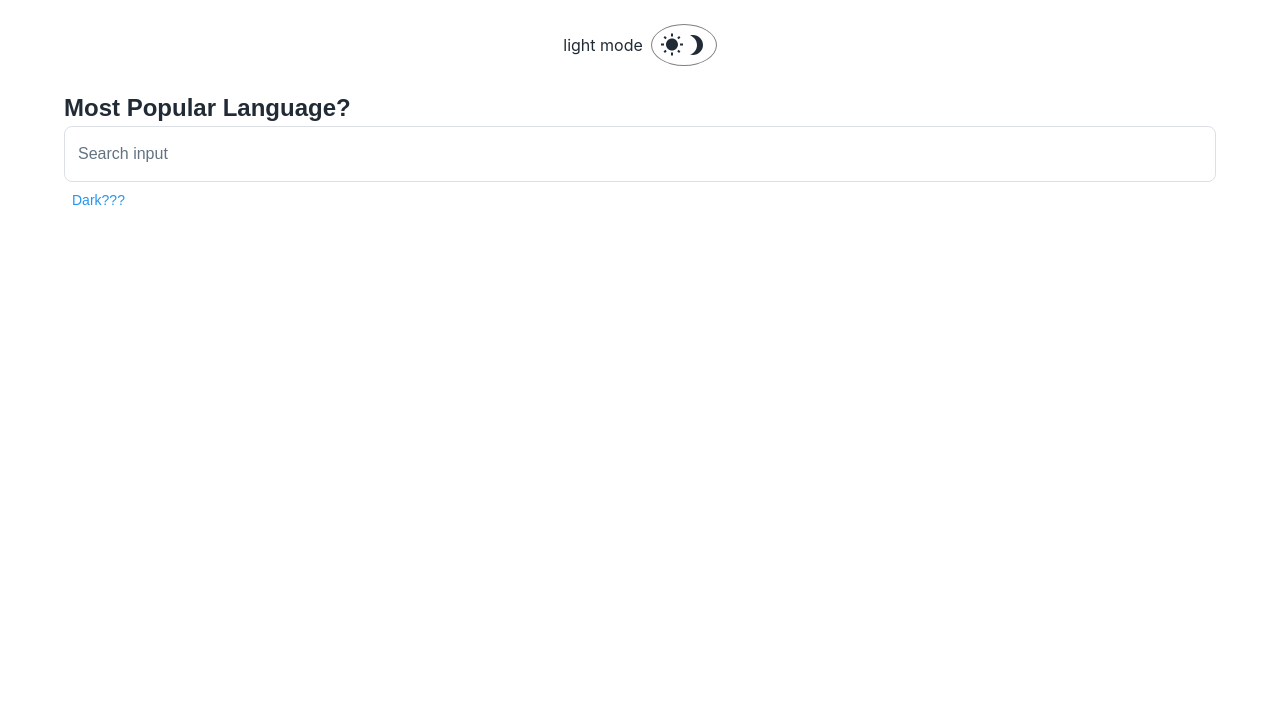
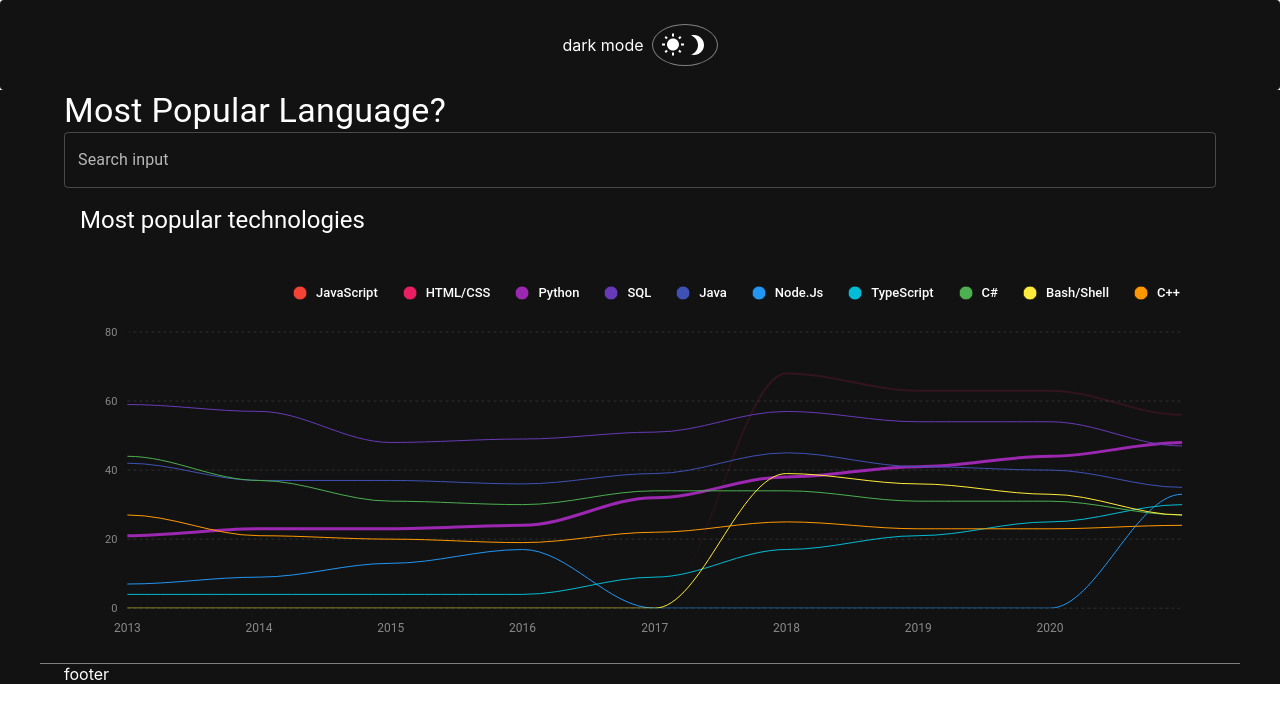
Before and after one commit to Ryusichan/develop-ranking, a React (Create React App) app: page / in a window 1280 px wide. Shown: the top 722 px of the page. Built offline with nearby package versions, Linux system fonts and the light colour scheme.

Commit message:
theme set, graph test

```diff
--- a/src/App.tsx
+++ b/src/App.tsx
@@ -2,44 +2,89 @@ import * as React from "react";
 // routes
 import Router from "./routers/Routes";
 // components
-// import { BaseOptionChartStyle } from "./components/charts/BaseOptionChart";
+import { BaseOptionChartStyle } from "./components/charts/BaseOptionChart";
+import GlobalStyles from "./theme/globalStyles";
 
-// import IconButton from "@mui/material/IconButton";
-// import Box from "@mui/material/Box";
+import IconButton from "@mui/material/IconButton";
+import Box from "@mui/material/Box";
 import { useTheme, ThemeProvider, createTheme } from "@mui/material/styles";
-// import { WbSunny, Brightness3 } from "@mui/icons-material";
-// import { ColorModeContext } from "components/toolbox/ToggleModeSelect";
-import ThemeConfig from "theme";
+import { WbSunny, Brightness3 } from "@mui/icons-material";
 
-export default function App() {
-  // const theme = useTheme();
+const ColorModeContext = React.createContext({ toggleColorMode: () => {} });
 
-  // const [colorMode, setColorMode] = React.useState(
-  //   theme.palette.mode === "dark" ? "light" : "dark"
-  // );
+function MyApp() {
+  const theme = useTheme();
+  const colorMode = React.useContext(ColorModeContext);
+  return (
+    <Box
+      sx={{
+        display: "flex",
+        width: "100%",
+        alignItems: "center",
+        justifyContent: "center",
+        bgcolor: "background.default",
+        color: "text.primary",
+        borderRadius: 1,
+        p: 3,
+      }}
+    >
+      {theme.palette.mode} mode
+      <IconButton
+        sx={{ ml: 1, position: "relative", border: "1px solid gray" }}
+        onClick={colorMode.toggleColorMode}
+        color="inherit"
+      >
+        {/* {theme.palette.mode === "dark" ? <WbSunny /> : <Brightness3 />} */}
+        <span
+          style={{
+            position: "absolute",
+            left: `${theme.palette.mode === "dark" ? "0px" : "45px"}`,
+            backgroundColor: "#000",
+          }}
+        />
+        <WbSunny />
+        <Brightness3 />
+      </IconButton>
+    </Box>
+  );
+}
 
-  // React.useEffect(() => {
-  //   setColorMode(theme.palette.mode);
-  //   console.log("theme", theme.palette.mode);
-  // }, [theme]);
+export default function ToggleColorMode() {
+  const [mode, setMode] = React.useState<"light" | "dark">("dark");
+  const colorMode = React.useMemo(
+    () => ({
+      toggleColorMode: () => {
+        setMode((prevMode) => (prevMode === "light" ? "dark" : "light"));
+      },
+    }),
+    []
+  );
+
+  const theme = React.useMemo(
+    () =>
+      createTheme({
+        palette: {
+          mode,
+        },
+      }),
+    [mode]
+  );
 
   return (
-    // <ColorModeContext.Provider value={colorMode}>
-    <ThemeConfig>
-      {/* <ThemeProvider theme={theme}> */}
-      {/* <BaseOptionChartStyle /> */}
-      {/* <MyApp /> */}
-      <div
-        style={
-          {
-            // backgroundColor: `${colorMode === "dark" ? "#121212" : "#fff"}`,
-          }
-        }
-      >
-        <Router />
-      </div>
-      {/* </ThemeProvider> */}
-    </ThemeConfig>
-    // </ColorModeContext.Provider>
+    <ColorModeContext.Provider value={colorMode}>
+      <ThemeProvider theme={theme}>
+        <GlobalStyles />
+        <BaseOptionChartStyle />
+        <MyApp />
+        <Box
+          sx={{
+            bgcolor: "background.default",
+            color: "text.primary",
+          }}
+        >
+          <Router />
+        </Box>
+      </ThemeProvider>
+    </ColorModeContext.Provider>
   );
 }
--- /dev/null
+++ b/src/components/Footer.tsx
@@ -0,0 +1,8 @@
+import { Container, Stack } from "@mui/material";
+import React from "react";
+
+const Footer = () => {
+  return <Container sx={{ borderTop: "1px solid gray" }}>footer</Container>;
+};
+
+export default Footer;
--- a/src/components/charts/BaseOptionChart.tsx
+++ b/src/components/charts/BaseOptionChart.tsx
@@ -1,8 +1,8 @@
+import React from "react";
 // material
 import { GlobalStyles } from "@mui/material";
 import { alpha, useTheme } from "@mui/material/styles";
 import { ExtendedTheme } from "../../theme";
-import React from "react";
 
 // ----------------------------------------------------------------------
 
@@ -23,7 +23,7 @@ export function BaseOptionChartStyle() {
           ".apexcharts-xaxistooltip": {
             ...background,
             border: 0,
-            boxShadow: theme.customShadows.z24,
+            // boxShadow: theme.customShadows.z24,
             color: theme.palette.text.primary,
             borderRadius: theme.shape.borderRadiusSm,
             "&:before": { borderBottomColor: "transparent" },
@@ -34,7 +34,7 @@ export function BaseOptionChartStyle() {
           ".apexcharts-tooltip.apexcharts-theme-light": {
             ...background,
             border: 0,
-            boxShadow: theme.customShadows.z24,
+            // boxShadow: theme.customShadows.z24,
             borderRadius: theme.shape.borderRadiusSm,
             "& .apexcharts-tooltip-title": {
               border: 0,
@@ -87,12 +87,12 @@ export default function BaseOptionChart() {
   return {
     // Colors
     colors: [
-      theme.palette.primary.main,
-      theme.palette.chart.yellow[0],
-      theme.palette.chart.blue[0],
-      theme.palette.chart.violet[0],
-      theme.palette.chart.green[0],
-      theme.palette.chart.red[0],
+      // theme.palette.primary.main,
+      // theme.palette.chart.yellow[0],
+      // theme.palette.chart.blue[0],
+      // theme.palette.chart.violet[0],
+      // theme.palette.chart.green[0],
+      // theme.palette.chart.red[0],
     ],
 
     // Chart
--- /dev/null
+++ b/src/components/charts/MostPopTech.tsx
@@ -0,0 +1,125 @@
+import React from "react";
+
+import { merge } from "lodash";
+import ReactApexChart from "react-apexcharts";
+// material
+import { Card, CardHeader, Box } from "@mui/material";
+//
+import BaseOptionChart from "./BaseOptionChart";
+
+// ----------------------------------------------------------------------
+
+const CHART_DATA = [
+  {
+    name: "JavaScript",
+    type: "line",
+    data: [56, 58, 54, 55, 62, 69, 67, 67, 64],
+  },
+  {
+    name: "HTML/CSS",
+    type: "line",
+    data: [0, 0, 0, 0, 0, 68, 63, 63, 56],
+  },
+  {
+    name: "Python",
+    type: "line",
+    data: [21, 23, 23, 24, 32, 38, 41, 44, 48],
+  },
+  {
+    name: "SQL",
+    type: "line",
+    data: [59, 57, 48, 49, 51, 57, 54, 54, 47],
+  },
+  {
+    name: "Java",
+    type: "line",
+    data: [42, 37, 37, 36, 39, 45, 41, 40, 35],
+  },
+  {
+    name: "Node.js",
+    type: "line",
+    data: [7, 9, 13, 17, 0, 0, 0, 0, 33],
+  },
+  {
+    name: "TypeScript",
+    type: "line",
+    data: [4, 4, 4, 4, 9, 17, 21, 25, 30],
+  },
+  {
+    name: "C#",
+    type: "line",
+    data: [44, 37, 31, 30, 34, 34, 31, 31, 27],
+  },
+  {
+    name: "Bash/Shell",
+    type: "line",
+    data: [0, 0, 0, 0, 0, 39, 36, 33, 27],
+  },
+  {
+    name: "C++",
+    type: "line",
+    data: [27, 21, 20, 19, 22, 25, 23, 23, 24],
+  },
+];
+
+export default function MostPopTech() {
+  const chartOptions = merge(BaseOptionChart(), {
+    stroke: { width: [0, 2, 3] },
+    plotOptions: { bar: { columnWidth: "11%", borderRadius: 4 } },
+    fill: { type: ["solid", "gradient", "solid"] },
+    labels: [
+      "2013",
+      "2014",
+      "2015",
+      "2016",
+      "2017",
+      "2018",
+      "2019",
+      "2020",
+      "2021",
+    ],
+    xaxis: { type: "datetime" },
+    colors: [
+      "#F44336",
+      "#E91E63",
+      "#9C27B0",
+      "#673AB7",
+      "#3F51B5",
+      "#2196F3",
+      "#00BCD4",
+      "#4CAF50",
+      "#FFEB3B",
+      "#FF9800",
+    ],
+    tooltip: {
+      shared: true,
+      intersect: false,
+      y: {
+        formatter: (y: any) => {
+          if (typeof y !== "undefined") {
+            return `${y.toFixed(0)} %`;
+          }
+          return y;
+        },
+      },
+    },
+  });
+
+  return (
+    <Box>
+      <CardHeader
+        title="Most popular technologies"
+        // subheader="최근 12개월 저장탱크, START, END 수위가 보여집니다."
+      />
+      <Box sx={{ p: 3, pb: 1 }} dir="ltr">
+        <ReactApexChart
+          type="line"
+          series={CHART_DATA}
+          /* @ts-ignore */
+          options={chartOptions}
+          height={364}
+        />
+      </Box>
+    </Box>
+  );
+}
--- a/src/components/toolbox/ToggleModeSelect.tsx
+++ b/src/components/toolbox/ToggleModeSelect.tsx
@@ -5,6 +5,7 @@ import Box from "@mui/material/Box";
 import { useTheme, ThemeProvider, createTheme } from "@mui/material/styles";
 import { WbSunny, Brightness3 } from "@mui/icons-material";
 import { useSelector } from "react-redux";
+import { Button } from "@mui/material";
 // import { RootState } from "store/store";
 
 export const ColorModeContext = React.createContext({
@@ -35,7 +36,7 @@ export default function ToggleModeSelect() {
       <IconButton
         sx={{ ml: 1, position: "relative", border: "1px solid gray" }}
         onClick={colorMode.toggleColorMode}
-        color="inherit"
+        // color="inherit"
       >
         {/* {theme.palette.mode === "dark" ? <WbSunny /> : <Brightness3 />} */}
         <span
@@ -48,6 +49,7 @@ export default function ToggleModeSelect() {
         <WbSunny />
         <Brightness3 />
       </IconButton>
+      <Button>Drak?????</Button>
     </Box>
   );
 }
--- a/src/pages/Home.tsx
+++ b/src/pages/Home.tsx
@@ -1,16 +1,20 @@
 import React from "react";
 import AutoComplite from "components/toolbox/AutoComplite";
-import { Container, Typography, Button } from "@mui/material";
-import ToggleModeSelect from "components/toolbox/ToggleModeSelect";
+import { Container, Typography, Button, Stack } from "@mui/material";
+import Footer from "components/Footer";
+import MostPopTech from "components/charts/MostPopTech";
+// import ToggleModeSelect from "components/toolbox/ToggleModeSelect";
 
 const Home = () => {
   return (
-    <Container>
-      <ToggleModeSelect />
-      <Typography variant="h4">Most Popular Language?</Typography>
-      <AutoComplite />
-      <Button>dark???</Button>
-    </Container>
+    <Stack>
+      <Container>
+        <Typography variant="h4">Most Popular Language?</Typography>
+        <AutoComplite />
+        <MostPopTech />
+      </Container>
+      <Footer />
+    </Stack>
   );
 };
 
--- a/src/theme/index.tsx
+++ b/src/theme/index.tsx
@@ -19,7 +19,6 @@ import shadows, { CustomShadows, customShadows } from "./shadows";
 //
 import shape, { Shape } from "./shape";
 import typography from "./typography";
-import { ColorModeContext } from "components/toolbox/ToggleModeSelect";
 
 // ----------------------------------------------------------------------
 
@@ -33,18 +32,19 @@ export interface ExtendedTheme extends ThemeOptions {
 }
 interface Props {
   children: React.ReactNode;
+  mode: "dark" | "light";
 }
 
-export default function ThemeConfig({ children }: Props) {
-  const [mode, setMode] = React.useState<"light" | "dark">("light");
-  const colorMode = React.useMemo(
-    () => ({
-      toggleColorMode: () => {
-        setMode((prevMode) => (prevMode === "light" ? "dark" : "light"));
-      },
-    }),
-    []
-  );
+export default function ThemeConfig({ children, mode }: Props) {
+  // const [mode, setMode] = React.useState<"light" | "dark">("light");
+  // const colorMode = React.useMemo(
+  //   () => ({
+  //     toggleColorMode: () => {
+  //       setMode((prevMode) => (prevMode === "light" ? "dark" : "light"));
+  //     },
+  //   }),
+  //   []
+  // );
 
   console.log("mode change???", mode);
 
@@ -68,20 +68,18 @@ export default function ThemeConfig({ children }: Props) {
       customShadows,
       breakpoints,
     }),
-    [mode]
+    []
   );
 
-  const theme = createTheme(themeOptions);
+  const theme = React.useMemo(() => createTheme(themeOptions), [mode]);
   theme.components = componentsOverride(theme);
 
   return (
-    <ColorModeContext.Provider value={colorMode}>
     <StyledEngineProvider injectFirst>
       <ThemeProvider theme={theme}>
         <CssBaseline />
         {children}
       </ThemeProvider>
     </StyledEngineProvider>
-    </ColorModeContext.Provider>
   );
 }
```
Also changed, not shown: package.json (+6 -3 lines), 2 other files (tests, documents, lock files or other folders). Lines whose indentation alone changed are shown as unchanged.
